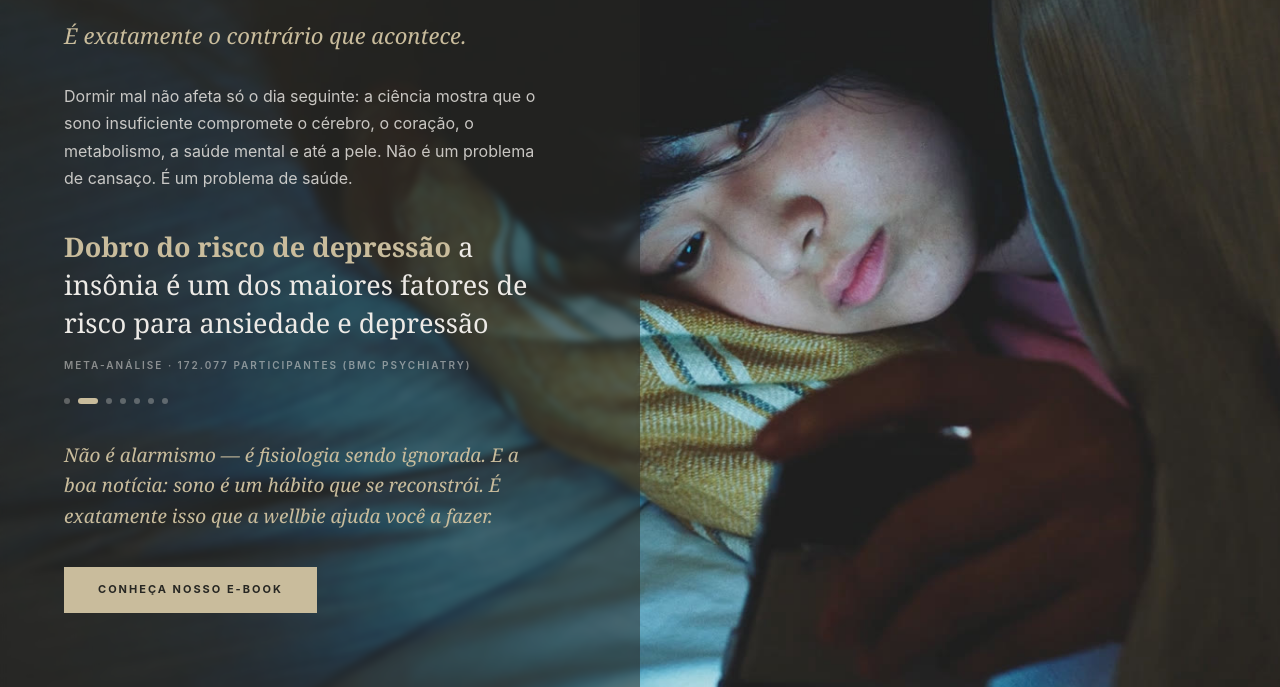
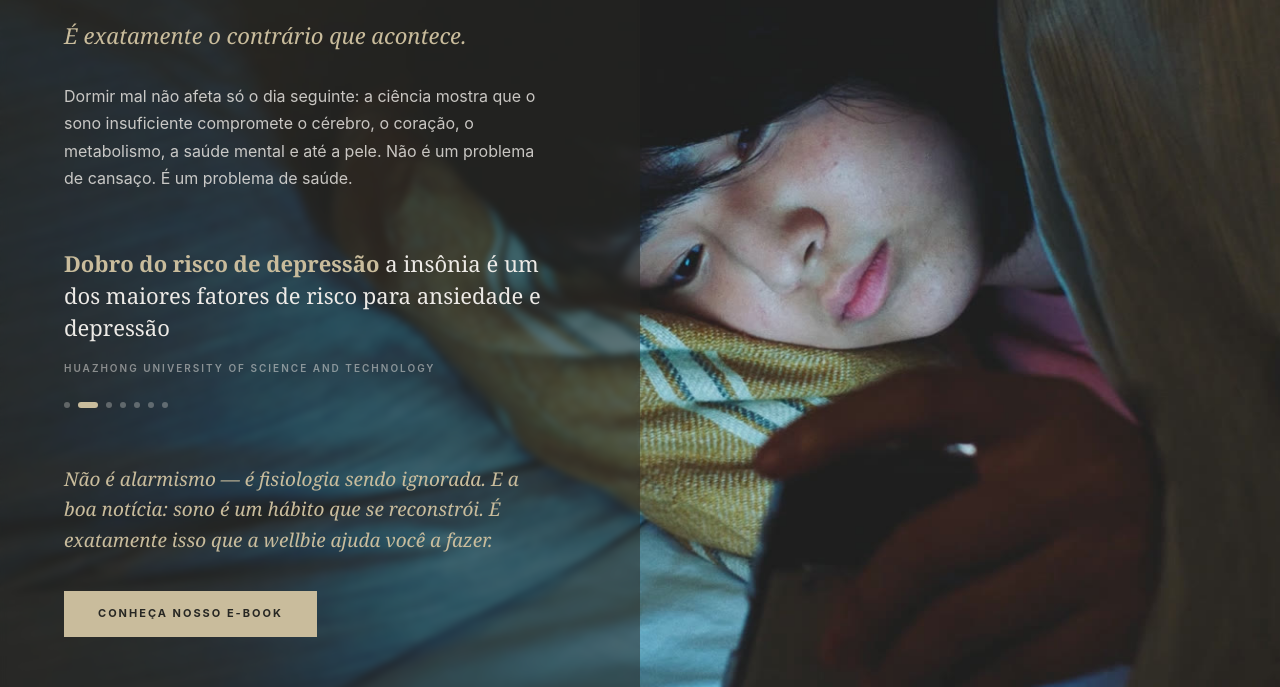
Before and after one commit to pripiresb/wellbie-landing, an Eleventy site: page src/index.njk in a window 1280 px wide. Shown: the part 1098-1785 px from the top of the page. Built offline with nearby package versions, Linux system fonts and the light colour scheme; Eleventy itself is replaced by a stand-in of ours; files that its build step writes are made by us from their sources.

Commit message:
Problema: rotador com fonte menor, mais respiro e fontes so com a instituicao

```diff
--- a/src/_data/site.json
+++ b/src/_data/site.json
@@ -9,37 +9,37 @@
       {
         "destaque": "Até 40% menos foco e atenção",
         "texto": "após uma única noite mal dormida",
-        "fonte": "Neurociência do sono · M. Walker, UC Berkeley"
+        "fonte": "University of California, Berkeley"
       },
       {
         "destaque": "Dobro do risco de depressão",
         "texto": "a insônia é um dos maiores fatores de risco para ansiedade e depressão",
-        "fonte": "Meta-análise · 172.077 participantes (BMC Psychiatry)"
+        "fonte": "Huazhong University of Science and Technology"
       },
       {
         "destaque": "+45% de risco de infarto",
         "texto": "em pessoas com privação crônica de sono",
-        "fonte": "Meta-análise · European Heart Journal (Cappuccio et al.)"
+        "fonte": "University of Warwick"
       },
       {
         "destaque": "+40% de risco de demência",
         "texto": "ao longo da vida",
-        "fonte": "Estudo Whitehall II · Nature Communications"
+        "fonte": "University College London"
       },
       {
         "destaque": "+22% de risco de diabetes tipo 2",
         "texto": "com 6h ou menos de sono por noite",
-        "fonte": "Meta-análise · 737.002 adultos (Diabetes Care)"
+        "fonte": "Huazhong University of Science and Technology"
       },
       {
         "destaque": "Mais sinais de envelhecimento da pele",
         "texto": "linhas finas, flacidez e perda de elasticidade",
-        "fonte": "Estudo clínico · Clinical & Experimental Dermatology"
+        "fonte": "University Hospitals Case Medical Center"
       },
       {
         "destaque": "+28% no hormônio da fome",
         "texto": "noites mal dormidas aumentam a grelina e a vontade de doce",
-        "fonte": "Spiegel et al. · Annals of Internal Medicine"
+        "fonte": "University of Chicago"
       }
     ],
     "fecho": "Não é alarmismo — é fisiologia sendo ignorada. E a boa notícia: sono é um hábito que se reconstrói. É exatamente isso que a wellbie ajuda você a fazer.",
--- a/src/index.njk
+++ b/src/index.njk
@@ -48,14 +48,14 @@
   .problema-text { position: relative; z-index: 1; padding: 96px 64px; display: flex; flex-direction: column; justify-content: center; background: rgba(39,39,35,0.52); backdrop-filter: blur(3px); }
   .problema-headline { font-family: var(--serif); font-size: 48px; font-weight: 400; color: var(--creme); line-height: 1.1; margin-bottom: 24px; }
   .problema-sub { font-family: var(--serif); font-style: italic; font-size: 22px; color: var(--nude); line-height: 1.4; margin-bottom: 32px; }
-  .problema-intro { font-size: 16px; color: var(--creme); opacity: 0.82; line-height: 1.7; margin-bottom: 36px; max-width: 480px; }
-  .problema-rotator { position: relative; min-height: 150px; max-width: 480px; margin-bottom: 20px; }
+  .problema-intro { font-size: 16px; color: var(--creme); opacity: 0.82; line-height: 1.7; margin-bottom: 56px; max-width: 480px; }
+  .problema-rotator { position: relative; min-height: 130px; max-width: 480px; margin-bottom: 24px; }
   .prob-slide { position: absolute; inset: 0; opacity: 0; transition: opacity 0.8s ease; pointer-events: none; }
   .prob-slide.active { opacity: 1; pointer-events: auto; }
-  .prob-dado { font-family: var(--serif); font-size: 27px; font-weight: 400; color: var(--creme); line-height: 1.4; margin-bottom: 16px; }
+  .prob-dado { font-family: var(--serif); font-size: 22px; font-weight: 400; color: var(--creme); line-height: 1.45; margin-bottom: 16px; }
   .prob-dado strong { color: var(--nude); font-weight: 700; }
   .prob-fonte { font-family: var(--sans); font-size: 10px; font-weight: 600; letter-spacing: 2px; text-transform: uppercase; color: var(--creme); opacity: 0.5; }
-  .prob-dots { display: flex; gap: 8px; margin-bottom: 36px; }
+  .prob-dots { display: flex; gap: 8px; margin-bottom: 56px; }
   .prob-dot { width: 6px; height: 6px; border-radius: 50%; border: none; padding: 0; cursor: pointer; background: rgba(237,234,230,0.3); transition: all 0.35s ease; }
   .prob-dot.active { width: 20px; border-radius: 3px; background: var(--nude); }
   .problema-fecho { font-family: var(--serif); font-size: 19px; font-style: italic; color: var(--nude); line-height: 1.6; margin-bottom: 36px; max-width: 480px; }
@@ -154,8 +154,8 @@
     .problema-empty { display: none; }
     .melatonina .produto-image, .magic5 .produto-image { order: -1; }
     .problema-headline, .produto-headline { font-size: 34px; }
-    .prob-dado { font-size: 22px; }
-    .problema-rotator { min-height: 180px; }
+    .prob-dado { font-size: 19px; }
+    .problema-rotator { min-height: 160px; }
 
     /* KIT — imagem com altura definida, chips menores, botão reposicionado */
     .kit-text { padding: 56px 24px 36px; }
```
